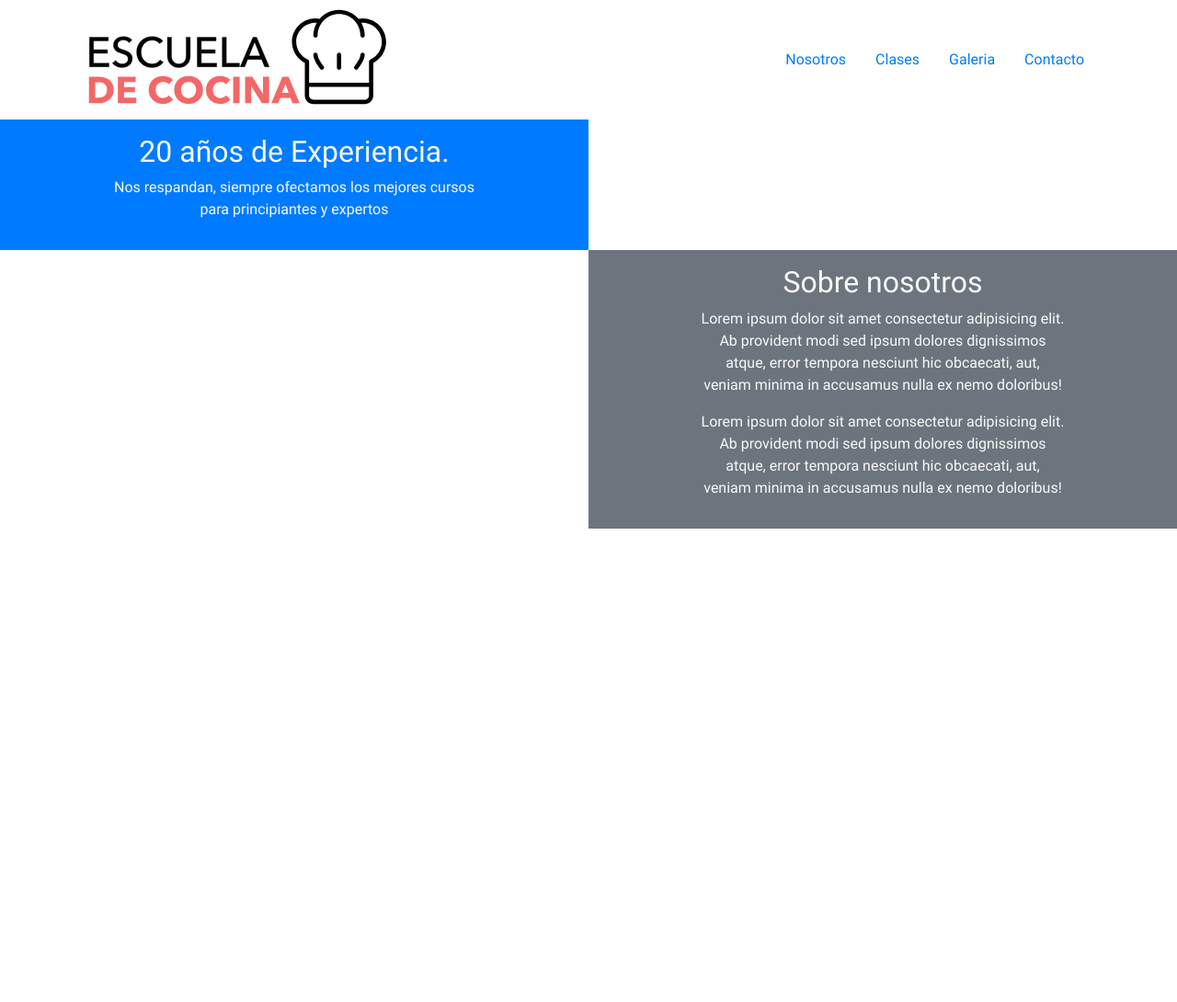
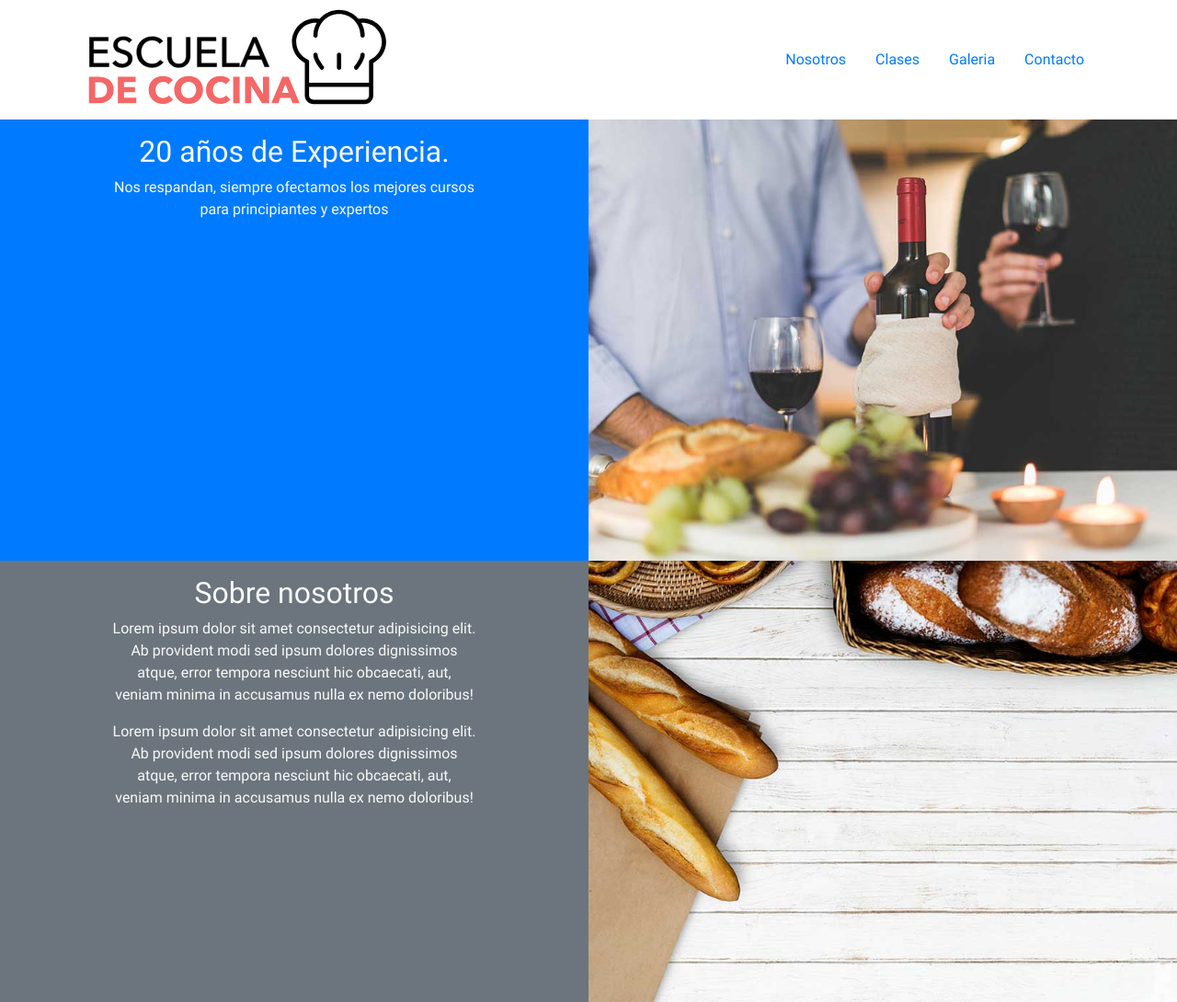
Before and after one commit to Ricuesta86/escuela-cocina-bootstrap, a plain HTML site: page index.html in a window 1280 px wide. Shown: the whole page at 92% size. Before the commit the page ends 800 px from the top, so only its background shows below. Drawn offline with Linux system fonts and the light colour scheme.

Commit message:
Agregando las imagenes principales

```diff
--- a/css/styles.css
+++ b/css/styles.css
@@ -7,3 +7,34 @@ body {
     font-family: 'Roboto', sans-serif;
     color:#303030;
 }
+
+.bg-vino{
+    background-image: url(../img/principal1.jpg);
+}
+.bg-comida{
+    background-image: url(../img/principal2.jpg);
+}
+.imagen{
+    background-size: cover;
+    background-position: top center;
+}
+.imagen-superior > div,
+.imagen-inferior > div{
+    height: 30rem;
+}
+@media(min-wigth:768px){
+    .imagen-superior > div,
+    .imagen-inferior > div{
+        height: 45rem;
+    }
+}
+
+.imagen-inferior .bg-comida{
+    order: 1;
+}
+
+@media(min-wigth){
+    .imagen-inferior .bg-comida{
+        order: unset;
+    }
+}
--- a/index.html
+++ b/index.html
@@ -44,10 +44,10 @@
             </div>
           </div>
         </div>
-        <div class="col-md-6 bg-vino"></div>
+        <div class="col-md-6 bg-vino imagen"></div>
       </div>
       <div class="row imagen-inferior ">
-          <div class="col-md-6 bg-comida">
+          <div class="col-md-6 bg-comida imagen">
 
           </div>
           <div class="col-md-6 bg-secondary">
```
